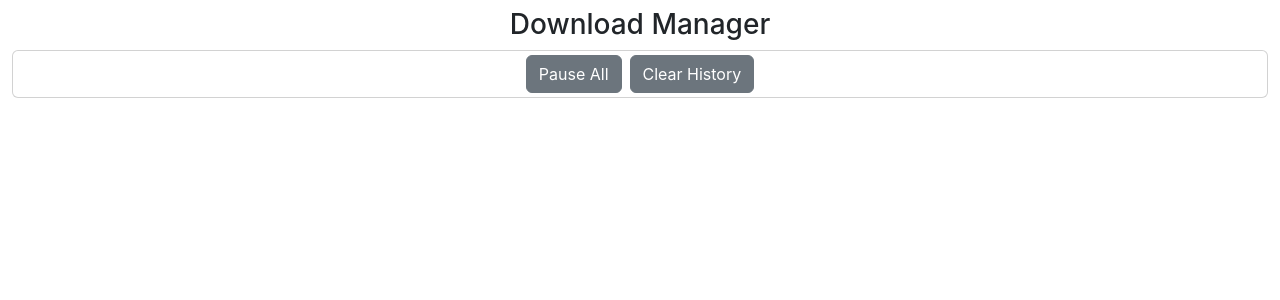
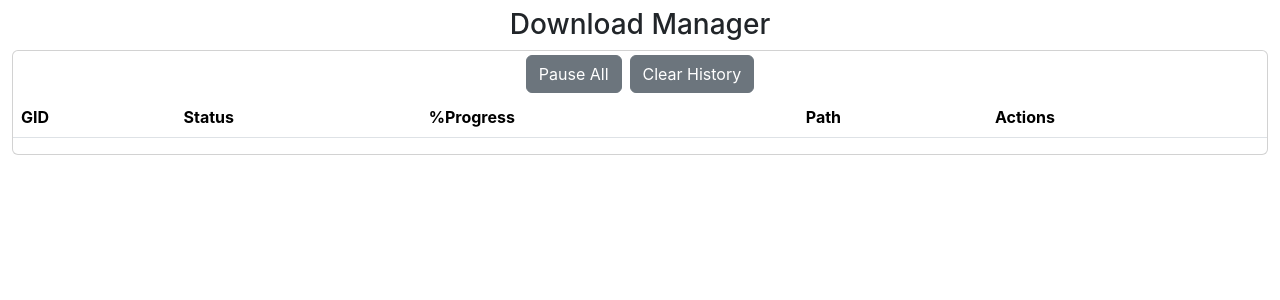
Before and after one commit to Dan88Hus/hdo_download_manager, a React (Create React App) app: page / in a window 1280 px wide. Shown: the top 300 px of the page. Built offline with nearby package versions, Linux system fonts and the light colour scheme.

Commit message:
ListHistory added

```diff
--- a/src/App.js
+++ b/src/App.js
@@ -1,8 +1,14 @@
 
 import './App.css';
+import {useSelector} from 'react-redux'
 import TaskButtons from './components/TaskButtons';
+import ListHistory from './components/ListHistory';
+
+
 
 function App() {
+const uri = useSelector(state => state.uri);
+
   return (
     <div className='container-fluid'>
       <div className='row'>
@@ -11,8 +17,27 @@ function App() {
       <div className='card'>
         <div className='row'>
           <TaskButtons/>
+        </div>
+        {/* input Link */}
 
-        </div>
+        {/* List Hostory */}
+
+        <table className="table table-striped">
+          <thead>
+            <tr>
+                <th scope="col">GID</th>
+                <th scope="col">Status</th>
+                <th scope="col text-center">%Progress</th>
+                <th scope="col">Path</th>
+                <th scope="col">Actions</th>
+            </tr>
+          </thead>
+          <tbody>
+            {uri.map((uriMapped) => (
+              <ListHistory uriMapped={uriMapped} key={uriMapped.id} />
+            ))}
+          </tbody>
+        </table>
 
       </div>
 
--- /dev/null
+++ b/src/components/ListHistory.js
@@ -0,0 +1,15 @@
+import React from 'react';
+
+function ListHistory(uriMapped){
+    return (
+        <React.Fragment>
+            <tr>
+                <th scope='row'>U.gid</th>
+                <td>u.status</td>
+                <td className='text-center'>u.progress</td>
+                <td>u.path</td>
+            </tr>
+        </React.Fragment>
+    )
+}
+export default ListHistory
--- a/src/components/TaskButtons.js
+++ b/src/components/TaskButtons.js
@@ -1,3 +1,4 @@
+// this components will be used at top of the screen
 import React from "react";
 import { forcePauseAllAction, purgeLocalStorage } from "../store/actions/taskAction";
 import { useDispatch } from "react-redux";
```
